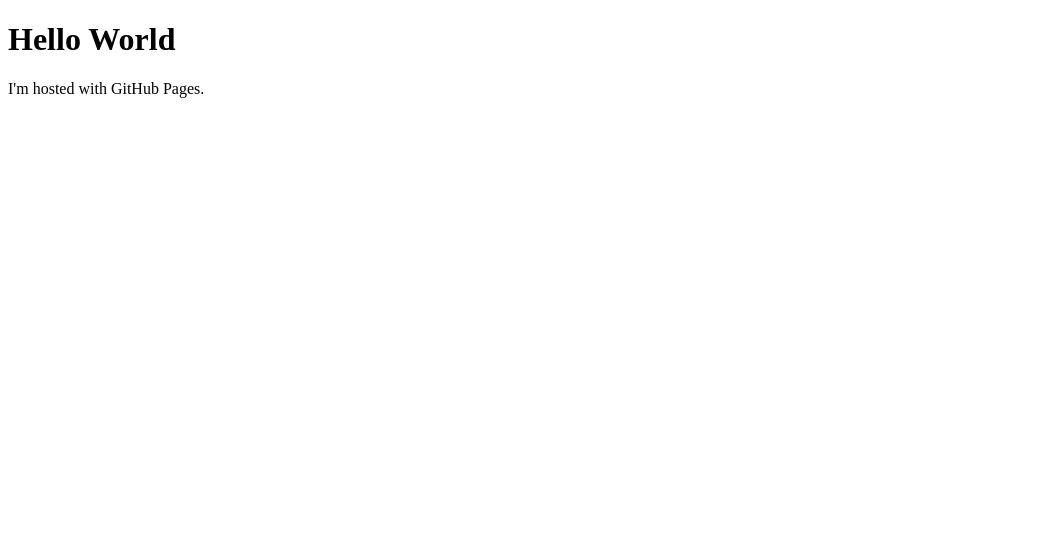
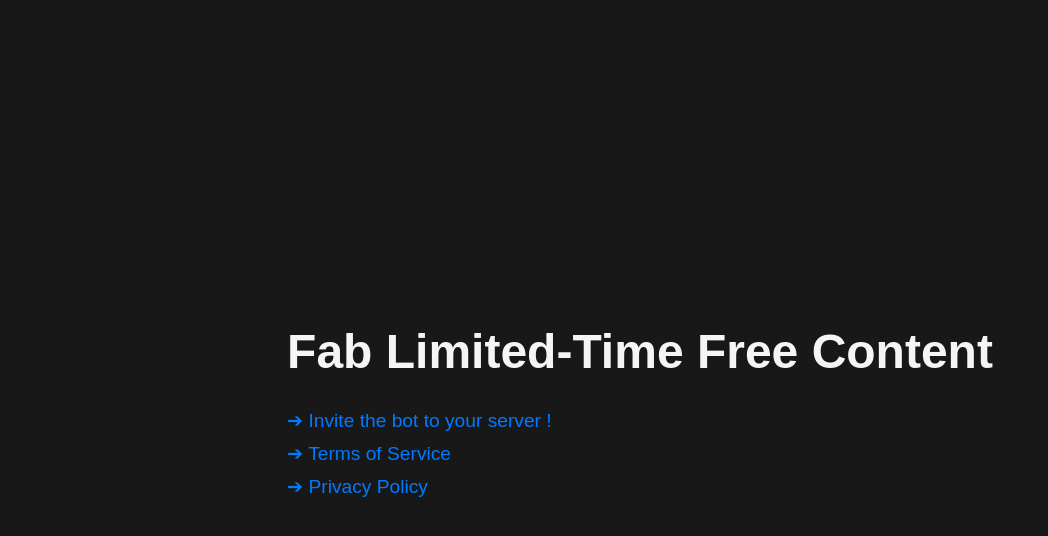
Before and after one commit to SL0V0/fab-limited-time-free-content.github.io, a plain HTML site: page index.html in a window 1280 px wide. Shown: the whole page, without its empty margins (0-1048 px from the left). Drawn offline with Linux system fonts and the light colour scheme.

Commit message:
full website

```diff
--- a/index.html
+++ b/index.html
@@ -1,7 +1,56 @@
 <!DOCTYPE html>
-<html>
+<html lang="en">
+<head>
+    <meta charset="UTF-8">
+    <meta name="viewport" content="width=device-width, initial-scale=1.0">
+    <title>Fab Limited-Time Free Content</title>
+    <style>
+        body {
+            display: flex;
+            flex-direction: column;
+            justify-content: center;
+            align-items: center;
+            height: 100vh;
+            margin: 0;
+            padding: 0;
+            background-color: #181818;
+            font-family: Arial, sans-serif;
+            text-align: center;
+        }
+        h1 {
+            margin-bottom: 30px;
+            font-size: 3em;
+            color: whitesmoke;
+        }
+        a {
+            display: block;
+            margin: 10px 0;
+            font-size: 1.2em;
+            text-decoration: none;
+            color: #007BFF;
+        }
+        a:hover {
+            text-decoration: underline;
+        }
+    </style>
+</head>
 <body>
-<h1>Hello World</h1>
-<p>I'm hosted with GitHub Pages.</p>
+    <div>
+        <h1>Fab Limited-Time Free Content</h1>
+
+        <div style="text-align: left;">
+            <a href="https://discord.com/oauth2/authorize?client_id=1362080618065826002" target="_blank">
+                ➔ Invite the bot to your server !
+            </a>
+
+            <a href="terms-of-service.html" target="_blank">
+                ➔ Terms of Service
+            </a>
+
+            <a href="privacy-policy.html" target="_blank">
+                ➔ Privacy Policy
+            </a>
+        </div>
+    </div>
 </body>
 </html>
```
Also changed, not shown: privacy-policy.html (added, +50 -0 lines), terms-of-service.html (added, +53 -0 lines).
